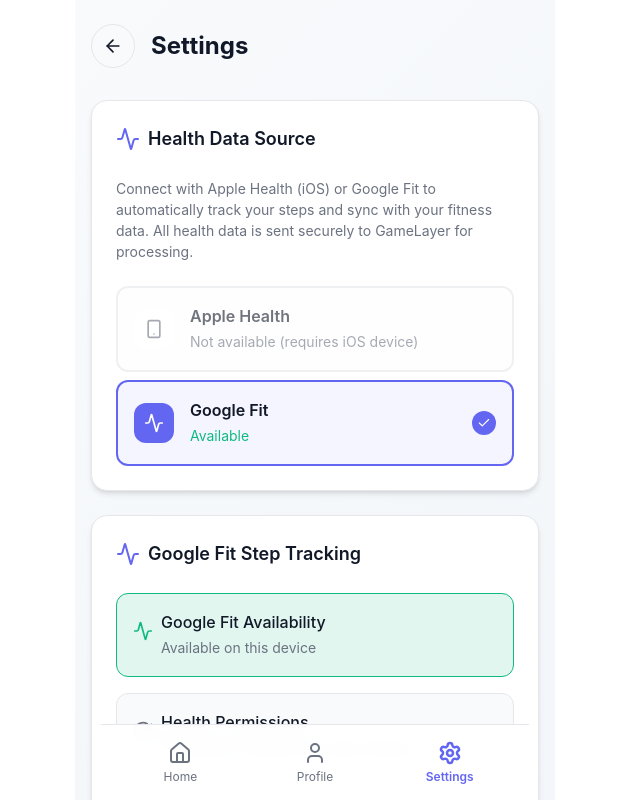
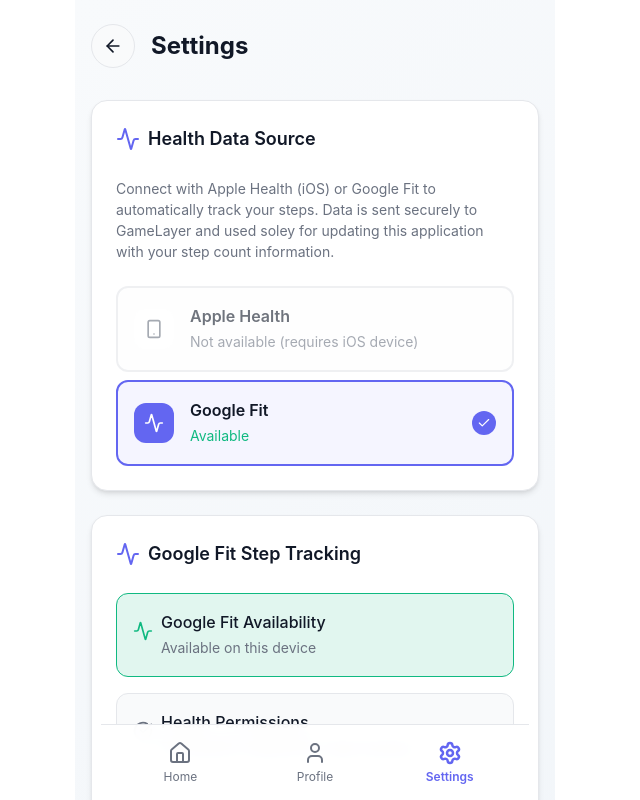
Before and after one commit to judgesteven/employee-app, a React (Create React App) app: page /settings in a window 1280 px wide. Shown: the top 800 px of the page, without its empty margins (325-965 px from the left). Built offline with nearby package versions, Linux system fonts and the light colour scheme.

Commit message:
feat: update health provider description for clarity
- Clarify that health data is used solely for step count information
- Remove reference to general 'fitness data sync'
- More transparent about specific data usage and purpose
- Emphasize data is sent securely to GameLayer for step tracking only

```diff
--- a/src/components/HealthTracking/HealthProviderToggle.tsx
+++ b/src/components/HealthTracking/HealthProviderToggle.tsx
@@ -191,7 +191,7 @@
       </ToggleHeader>
 
       <ToggleDescription>
-        Connect with Apple Health (iOS) or Google Fit to automatically track your steps and sync with your fitness data. All health data is sent securely to GameLayer for processing.
+        Connect with Apple Health (iOS) or Google Fit to automatically track your steps. Data is sent securely to GameLayer and used soley for updating this application with your step count information.
       </ToggleDescription>
 
       <ProviderOptions>
```
